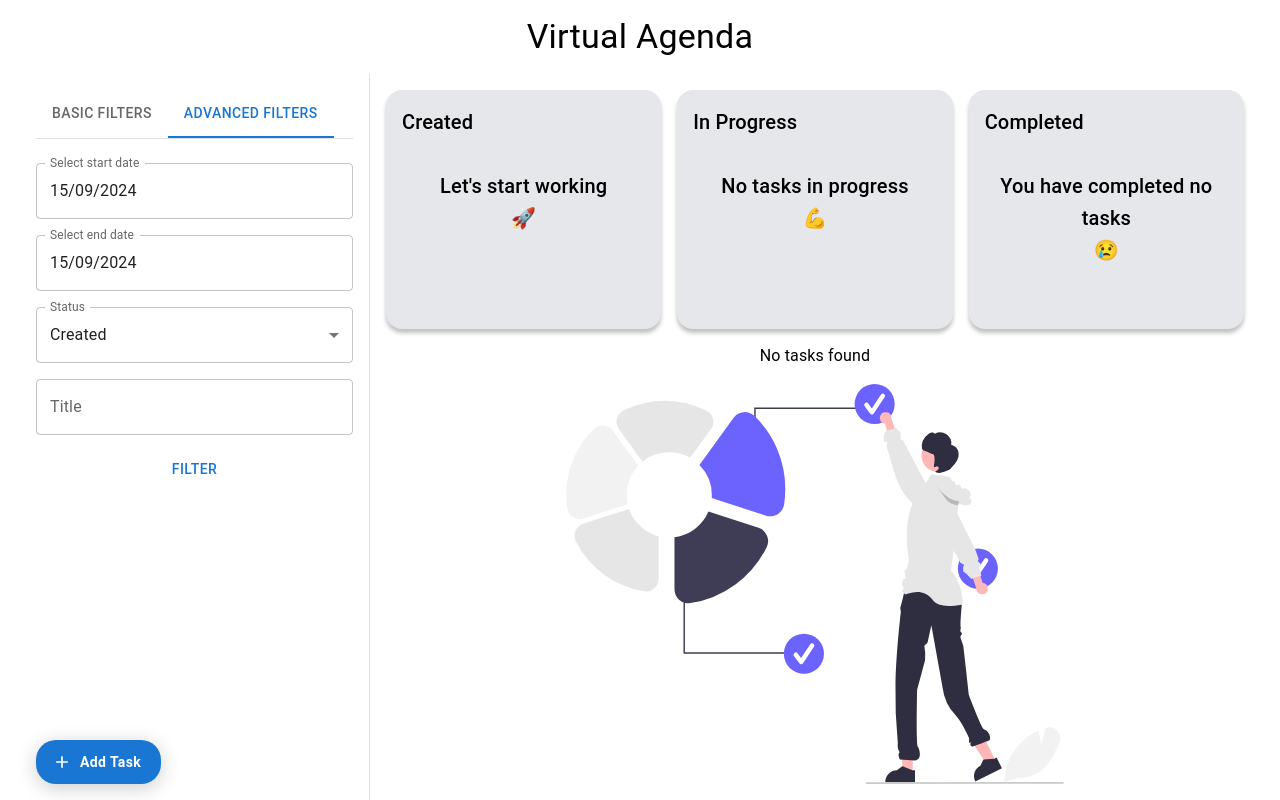
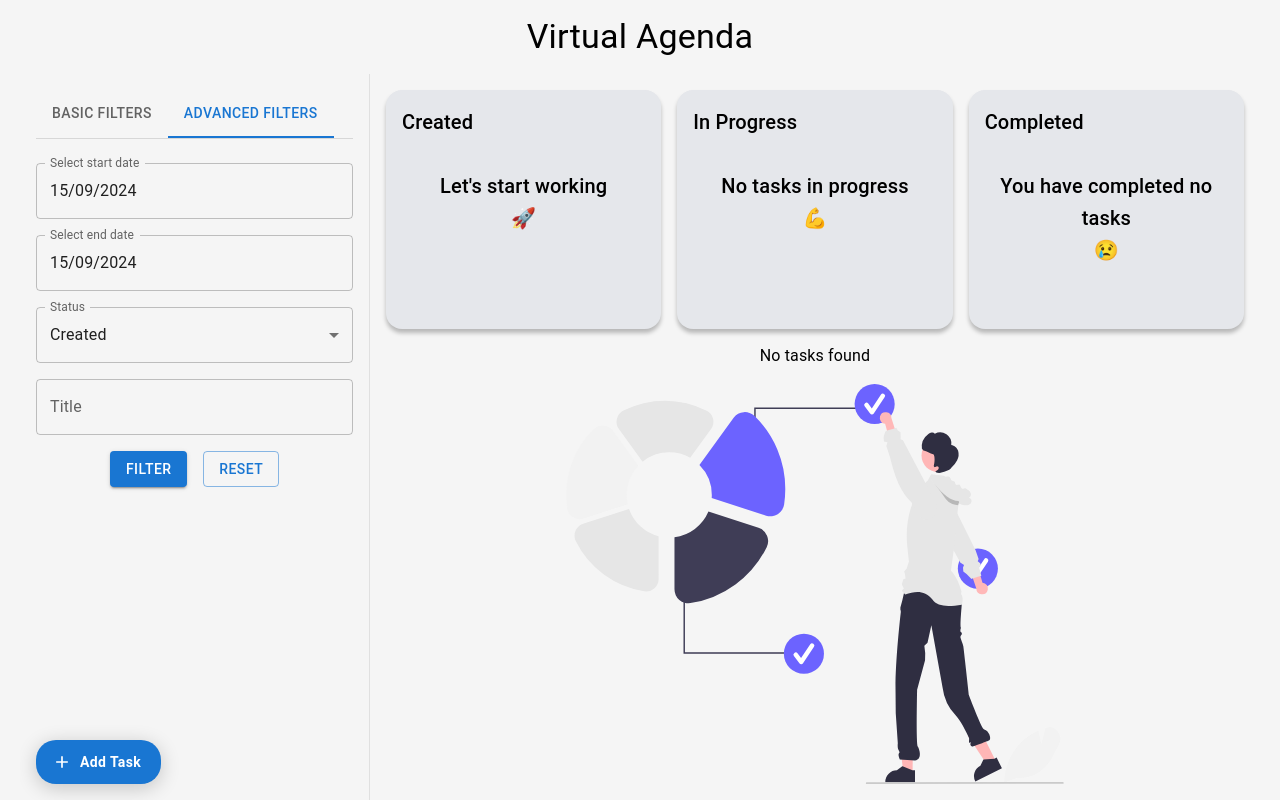
Before and after one commit to MariusTirnacop/virtual-agenda, a React (Vite) app: page / in a window 1280 px wide. Both pictures are taken after a click on the tab "ADVANCED FILTERS". Built offline with nearby package versions, Linux system fonts and the light colour scheme.

Commit message:
addede reset + background to app

```diff
--- a/src/components/AdvancedFilters/AdvancedFilters.tsx
+++ b/src/components/AdvancedFilters/AdvancedFilters.tsx
@@ -30,6 +30,14 @@ const AdvancedFilters = () => {
     }
     setShowError(false);
     handleAdvancedFilters(startDate, endDate, title, status);
+  };
+
+  const showAllTasksAndReset = () => {
+    handleAdvancedFilters(null, null, null, null);
+    setStartDate(dayjs(Date.now()));
+    setEndDate(dayjs(Date.now()));
+    setStatus(TaskStatusEnum.CREATED);
+    setTitle("");
   };
 
   return (
@@ -85,7 +93,14 @@ const AdvancedFilters = () => {
             error={showError && !title}
           />
 
-          <Button type="submit">Filter</Button>
+          <Stack direction="row" spacing={2}>
+            <Button variant="contained" type="submit">
+              Filter
+            </Button>
+            <Button variant="outlined" type="reset" onClick={showAllTasksAndReset}>
+              Reset
+            </Button>
+          </Stack>
         </Stack>
       </form>
     </LocalizationProvider>
--- a/src/hooks/useFilters.tsx
+++ b/src/hooks/useFilters.tsx
@@ -8,10 +8,10 @@ import { FilterTypeEnum } from "../models/filters/filters";
 
 type useFiltersReturnType = {
   handleAdvancedFilters: (
-    startDate: Dayjs,
-    endDate: Dayjs,
-    title: string,
-    status: TaskStatusEnum
+    startDate: Dayjs | null,
+    endDate: Dayjs | null,
+    title: string | null,
+    status: TaskStatusEnum | null
   ) => void;
   handleBasicFilters: (taskDate: Dayjs | null) => void;
   filteredTasks: Tasks[];
@@ -42,7 +42,7 @@ export const useFilters = (): useFiltersReturnType => {
       }
       if (filterCriteria.title) {
         newTasks = newTasks.filter((task) =>
-          task.title.toLowerCase().includes(filterCriteria.title.toLowerCase())
+          task.title.toLowerCase().includes(filterCriteria.title?.toLowerCase() ?? "")
         );
       }
       if (filterCriteria.status) {
@@ -61,7 +61,12 @@ export const useFilters = (): useFiltersReturnType => {
   );
 
   const handleAdvancedFilters = useCallback(
-    (startDate: Dayjs, endDate: Dayjs, title: string, status: TaskStatusEnum) => {
+    (
+      startDate: Dayjs | null,
+      endDate: Dayjs | null,
+      title: string | null,
+      status: TaskStatusEnum | null
+    ) => {
       setFilterCriteria({
         ...filterCriteria,
         startDate,
--- a/src/index.css
+++ b/src/index.css
@@ -13,6 +13,7 @@
 
 body {
   font-family: "Roboto", sans-serif;
+  background-color: #f5f5f5;
 }
 
 li {
```
Also changed, not shown: src/models/filters/filters.ts (+4 -4 lines).
